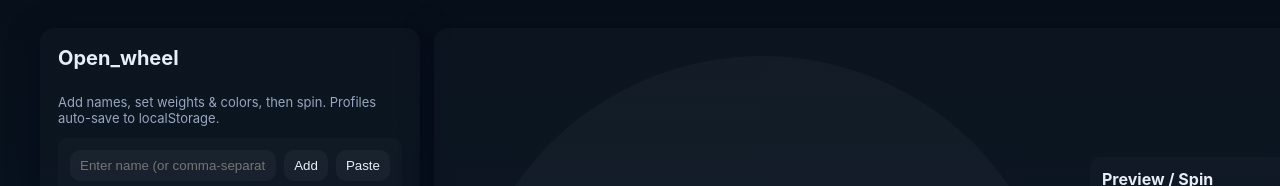
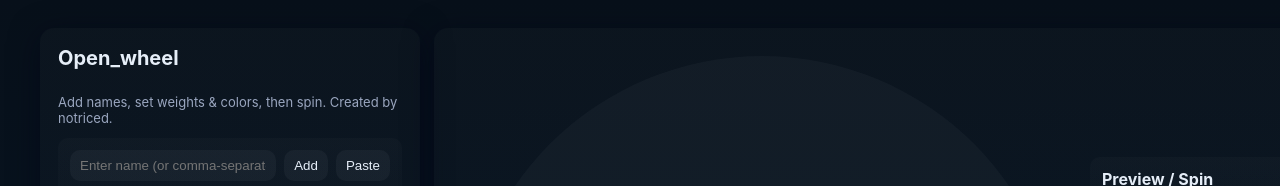
Before and after one commit to Notriced/Open_SPIN, a plain HTML site: page index.html in a window 1280 px wide. Shown: the top 186 px of the page. Drawn offline with Linux system fonts and the light colour scheme.

Commit message:
Update index.html adding credits

```diff
--- a/index.html
+++ b/index.html
@@ -55,7 +55,7 @@
   <div class="app">
     <div class="card left">
       <h1>Open_wheel</h1>
-      <div class="muted">Add names, set weights & colors, then spin. Profiles auto-save to localStorage.</div>
+      <div class="muted">Add names, set weights & colors, then spin. Created by notriced.</div>
 
       <div class="panel">
         <div class="row" style="margin-bottom:8px">
```
